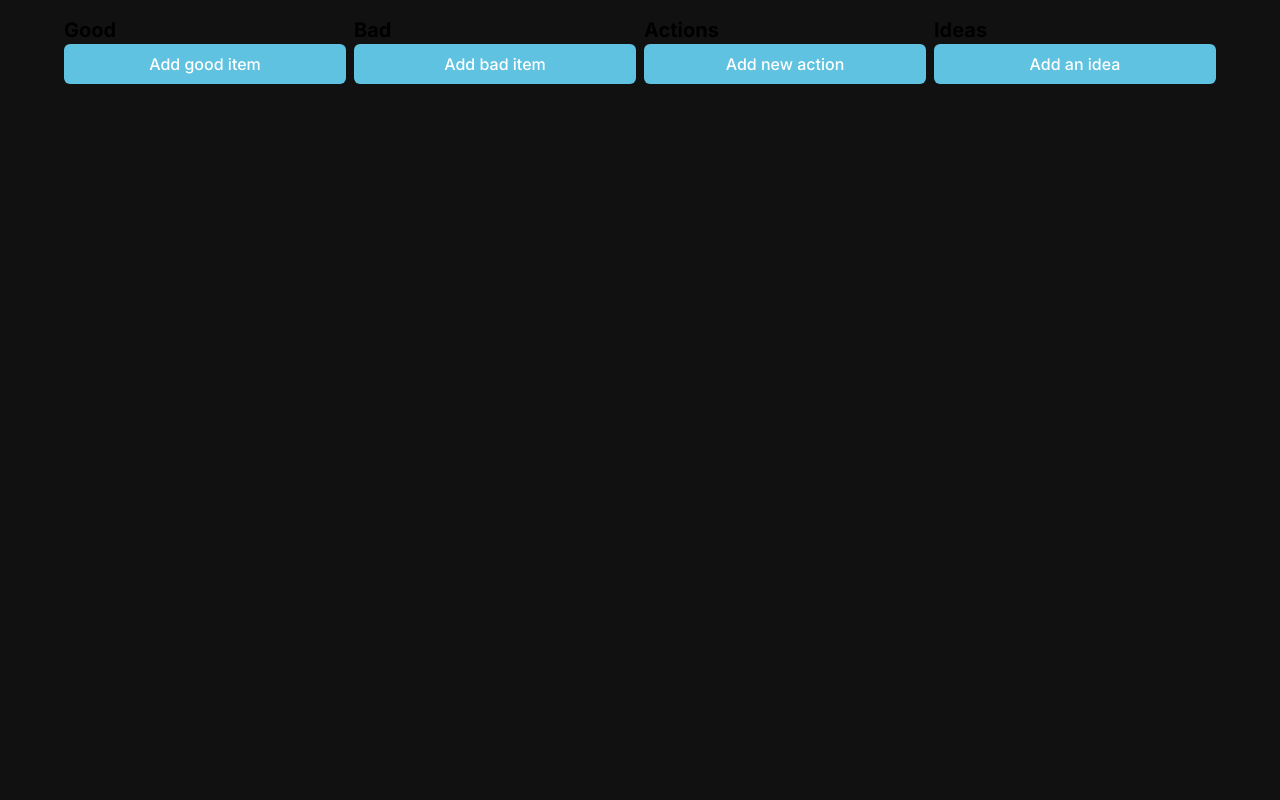
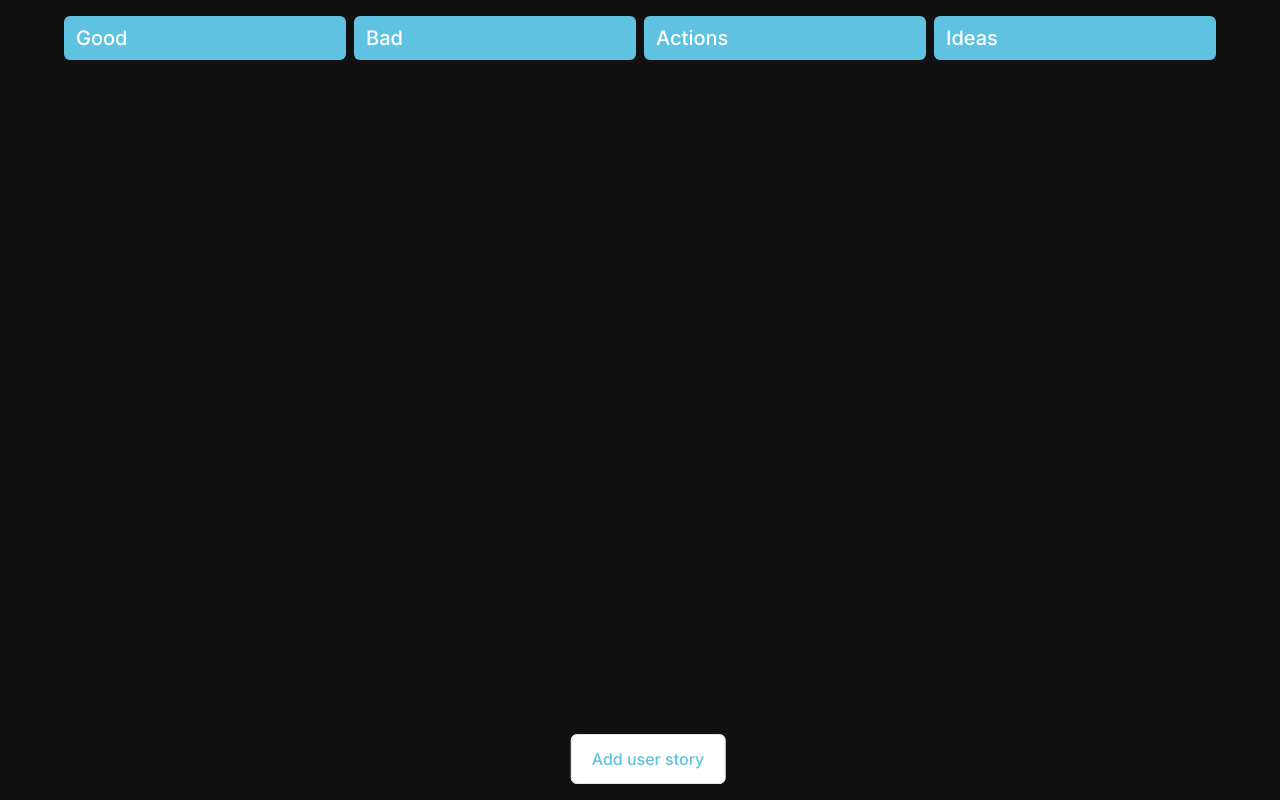
Before and after one commit to rnnyrk/realtime-scrum-voter, a Next.js app: page / in a window 1280 px wide. Built offline with nearby package versions, Linux system fonts and the light colour scheme.

Commit message:
Setup lane design and add btn

```diff
--- a/src/app/page.tsx
+++ b/src/app/page.tsx
@@ -4,38 +4,17 @@ import { Lane } from 'common/layout/Lane';
 const Home = () => {
   return (
     <section className="w-full flex justify-center py-4 space-x-2">
-      <Lane.Container title="Good">
-        <Button
-          className="w-full"
-          size="sm"
-        >
-          Add good item
-        </Button>
-      </Lane.Container>
-      <Lane.Container title="Bad">
-        <Button
-          className="w-full"
-          size="sm"
-        >
-          Add bad item
-        </Button>
-      </Lane.Container>
-      <Lane.Container title="Actions">
-        <Button
-          className="w-full"
-          size="sm"
-        >
-          Add new action
-        </Button>
-      </Lane.Container>
-      <Lane.Container title="Ideas">
-        <Button
-          className="w-full"
-          size="sm"
-        >
-          Add an idea
-        </Button>
-      </Lane.Container>
+      <Lane.Container title="Good" />
+      <Lane.Container title="Bad" />
+      <Lane.Container title="Actions" />
+      <Lane.Container title="Ideas" />
+
+      <Button
+        variant="secondary"
+        className="fixed bottom-4 left-2/4 -translate-x-2/4"
+      >
+        Add user story
+      </Button>
     </section>
   );
 };
--- a/src/components/common/interaction/Button.tsx
+++ b/src/components/common/interaction/Button.tsx
@@ -14,7 +14,7 @@ const buttonVariants = cva(
       variant: {
         default: 'text-white bg-primary hover:bg-secondary',
         secondary:
-          'text-slate-gray-800 bg-white border border-slate-gray-800 hover:border-primary hover:text-primary',
+          'text-primary bg-white border border-slate-gray-800 hover:bg-secondary hover:text-white hover:border-secondary',
       },
       size: {
         default: 'px-5 py-3',
--- a/src/components/common/layout/Lane.tsx
+++ b/src/components/common/layout/Lane.tsx
@@ -4,7 +4,12 @@ import { Heading } from 'common/typography/Heading';
 const LaneContainer = ({ className, children, title }: LaneContainerType) => {
   return (
     <div className={cn(`flex flex-col flex-1 p-0`, className)}>
-      <Heading variant="h2">{title}</Heading>
+      <Heading
+        variant="h2"
+        className="px-3 py-2 bg-primary text-white rounded-md"
+      >
+        {title}
+      </Heading>
       {children}
     </div>
   );
@@ -12,7 +17,7 @@ const LaneContainer = ({ className, children, title }: LaneContainerType) => {
 
 type LaneContainerType = {
   className?: string;
-  children: React.ReactNode;
+  children?: React.ReactNode;
   title: string;
 };
 
--- a/src/components/common/typography/Heading.tsx
+++ b/src/components/common/typography/Heading.tsx
@@ -2,11 +2,11 @@ import { cva, type VariantProps } from 'class-variance-authority';
 
 import { cn } from 'utils';
 
-const headingVariants = cva(cn(`font-bold font-inter`), {
+const headingVariants = cva(cn(`font-medium font-inter`), {
   variants: {
     variant: {
       h1: 'text-primary text-2xl',
-      h2: 'text-black text-xl',
+      h2: 'text-primary text-xl',
       h3: 'text-secondary-dark text-lg',
       h4: 'font-normal text-secondary-dark text-md',
     },
```
